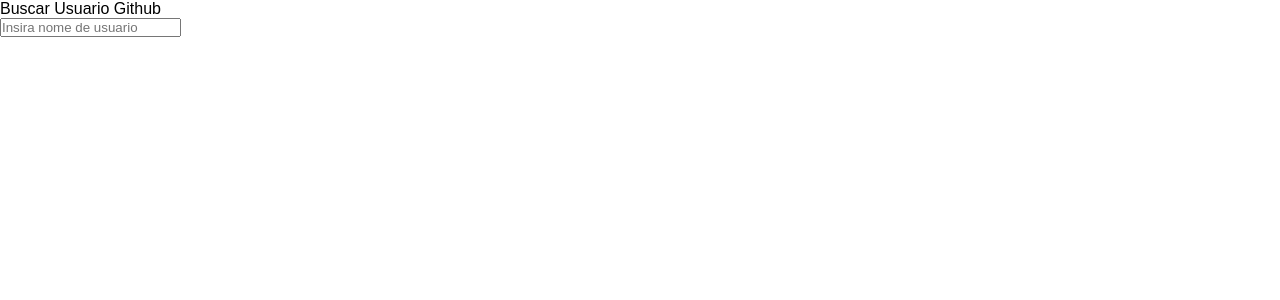
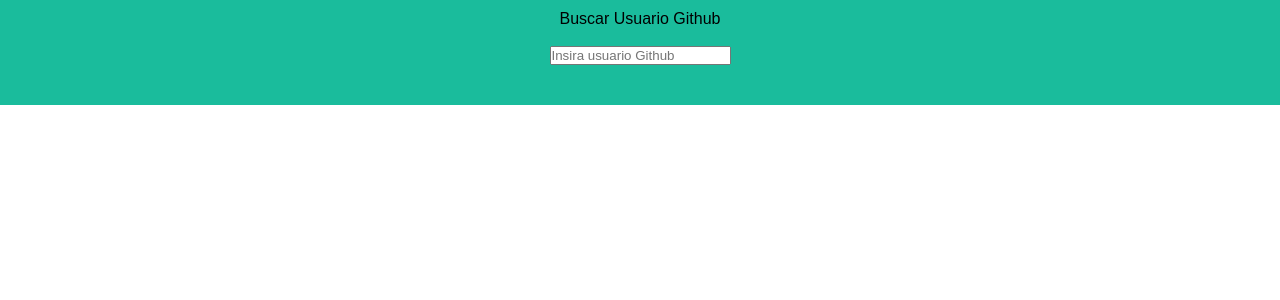
Before and after one commit to francomasa/github_perfil, a React (Vite) app: page / in a window 1280 px wide. Shown: the top 300 px of the page. Built offline with nearby package versions, Linux system fonts and the light colour scheme.

Commit message:
atualização do projeto react para revisão

```diff
--- a/src/App.jsx
+++ b/src/App.jsx
@@ -3,16 +3,23 @@
 import Perfil from "./components/Perfil";
 import Formulario from "./components/Formulario";
 import ReposList from "./components/ReposList";
+import BuscarUser from "./components/BuscarUser";
 
 function App() {
   //const [formularioEstaVisivel, setformularioEstaVisivel] = useState(true);
   const [nomeUsuario, setNomeUsuario] = useState('');
+
   return(
     <>
-      <header>
+      <header className="header">
+          <span>Buscar Usuario Github</span><br />
+          <input type="text" onBlur={(e) => setNomeUsuario(e.target.value)} placeholder='Insira usuario Github' />
+      </header>
+
+      {/* <header>
             <span>Buscar Usuario Github</span><br />
             <input type="text" onBlur={(e) => setNomeUsuario(e.target.value)} placeholder="Insira nome de usuario" />
-      </header>
+      </header> */}
       {nomeUsuario.length > 4 && (
         <>
         <Perfil nomeUsuario={nomeUsuario} />
--- a/src/components/BuscarUser/index.jsx
+++ b/src/components/BuscarUser/index.jsx
@@ -1,37 +1,44 @@
 import { useState, useEffect } from 'react';
+
 import styles from './BuscarUser.module.css'
 
 // Podemos exportar uma arrow function sem nome
 // export default () => {}
 // tambem desta maneira
 // export default function() {}
-const BuscarUser = () => {
+const BuscarUser = ({ nomeUsuario }) => {
+    const [usuario, setUsuario] = useState(nomeUsuario);
     const [repositorio, setRepositorio] = useState([]);
-    const [user, setUser] = useState('');
     const [findUser, setFindUser] = useState(true);
-
-    if(user !== ''){
+    console.log(nomeUsuario);
 
         useEffect(() => {
                 //fetch(`https://api.github.com/users/${nomeUsuario}/repos`)
-                fetch(`https://api.github.com/users/${user}/repos`)
+                fetch(`https://api.github.com/users/${usuario}/repos`)
                 .then(res => res.json())
                 .then(resJson => {
-                        setRepositorio(resJson);
+                    setRepositorio(resJson);
+                    setFindUser(true);
+                    console.log(resJson);
                 })
                 .catch(e => {
                     setFindUser(false);
-                    setUser('');
+                    console.log(e);
+                    setUsuario('');
                 })
-            }, [user]);
+            }, [usuario]);
+
+
+    if(repositorio.status){
+        setFindUser(false);
     }
 
     return (
 
         <header className={styles.header}>
             <span>Buscar Usuario Github</span><br />
-            <input type="text" onBlur={(e) => setUser(e.target.value)} placeholder='Insira usuario Github' />
-            {(!findUser) && (user.length === 0) && (<span>Usuario no existe {user}</span>)}
+            <input type="text" value={nomeUsuario} onBlur={(e) => setUsuario(e.target.value)} placeholder='Insira usuario Github' />
+            {(!findUser) && (repositorio.length === 0) && (<span>Usuario no existe {user}</span>)}
         </header>
 
     )
--- a/src/components/Perfil/Perfil.module.css
+++ b/src/components/Perfil/Perfil.module.css
@@ -3,7 +3,7 @@
     display: flex;
     flex-direction: column;
     align-items: center;
-    padding: 180px 0 40px;
+    padding: 0 0 40px;
     margin-bottom: 80px;
 }
 
--- a/src/components/Perfil/index.jsx
+++ b/src/components/Perfil/index.jsx
@@ -9,35 +9,36 @@
 const Perfil = ({ nomeUsuario }) => {
     const [usuario, setUsuario] = useState([]);
     const [mostrarUser, setMostrarUser] = useState(false);
+    console.log(nomeUsuario);
 
     useEffect(() => {
         fetch(`https://api.github.com/users/${nomeUsuario}`)
         .then(res => res.json())
         .then(resJson => {
             setTimeout(() => {
+                setUsuario(resJson);
                 setMostrarUser(true);
-                setUsuario(resJson);
             }, 2000);
         })
         .catch(e => {
             setMostrarUser(false);
-            throw new Error(`Usuario ${nomeUsuario} não existe`);
-
+            throw new Error(`Usuario ${nomeUsuario} no encontrado`);
         })
     }, [nomeUsuario]);
-    console.log(usuario);
-    if(usuario.status && usuario.status === '404'){
+
+    console.log(usuario.status);
+    if(usuario.status) {
         setMostrarUser(false);
     }
     return (
-        (mostrarUser) && (
-        <header className={styles.header}>
+        (mostrarUser) && (usuario.login) && (
+        <div className={styles.header}>
             {/* { JSON.stringify(props)} */}
-            <img className={styles.avatar} src={`https://github.com/${nomeUsuario}.png`} alt={`Avatar de ${nomeUsuario}`} />
+            <img className={styles.avatar} src={usuario.avatar_url} alt={`Avatar de ${usuario.login}`} />
             <h1 className={styles.name}>
                 {nomeUsuario}
             </h1>
-        </header>
+        </div>
         )
     )
 }
--- a/src/global.css
+++ b/src/global.css
@@ -22,3 +22,11 @@
     --corPrincipal: #1abc9c;
     --corSecundaria: #34495e;
 }
+
+.header {
+    background-color: var(--corPrincipal);
+    display: flex;
+    flex-direction: column;
+    align-items: center;
+    padding: 10px 0 40px;
+}
```
